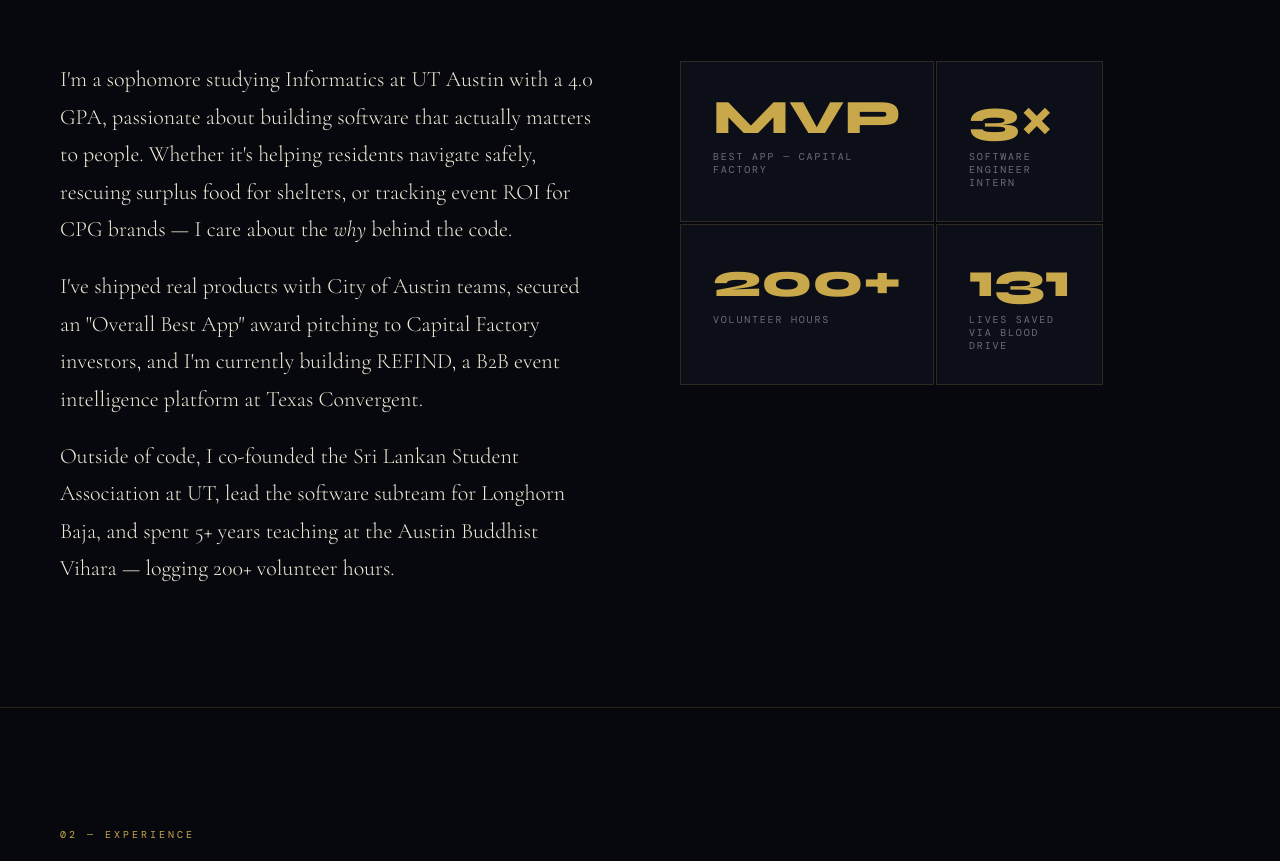
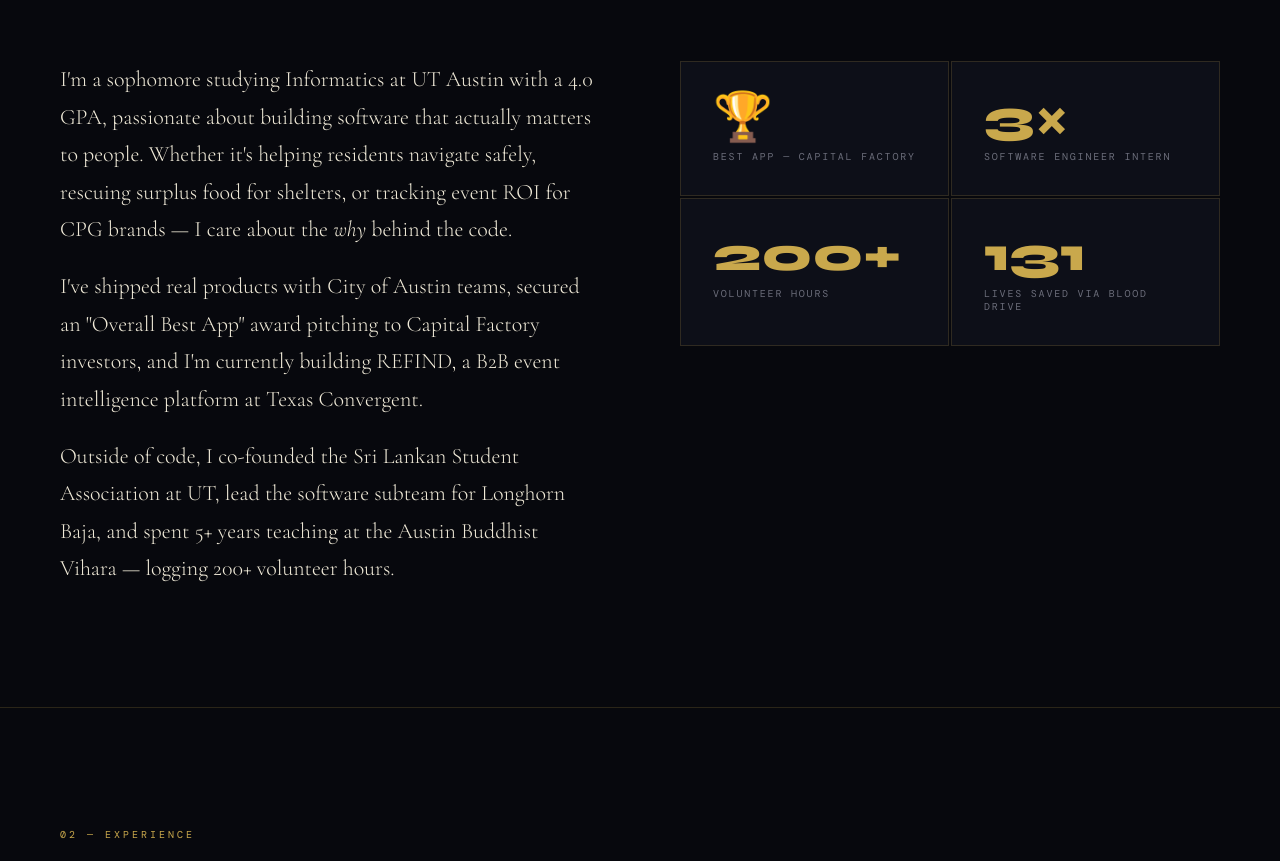
Before and after one commit to DevinT7/devint.github.io, a plain HTML site: page index.html in a window 1280 px wide. Shown: the part 1087-1948 px from the top of the page. Drawn offline with nearby package versions, Linux system fonts and the light colour scheme; a web font is replaced by a local one.

Commit message:
Replace MVP text with trophy emoji in about stats

```diff
--- a/index.html
+++ b/index.html
@@ -658,9 +658,8 @@
         <p>Outside of code, I co-founded the Sri Lankan Student Association at UT, lead the software subteam for Longhorn Baja, and spent 5+ years teaching at the Austin Buddhist Vihara — logging 200+ volunteer hours.</p>
       </div>
       <div class="about-stats reveal">
-        <div class="about-stats reveal">
         <div class="stat-card">
-          <div class="stat-number">MVP</div>
+          <div class="stat-number">🏆</div>
           <div class="stat-label">Best App — Capital Factory</div>
         </div>
         <div class="stat-card">
```
